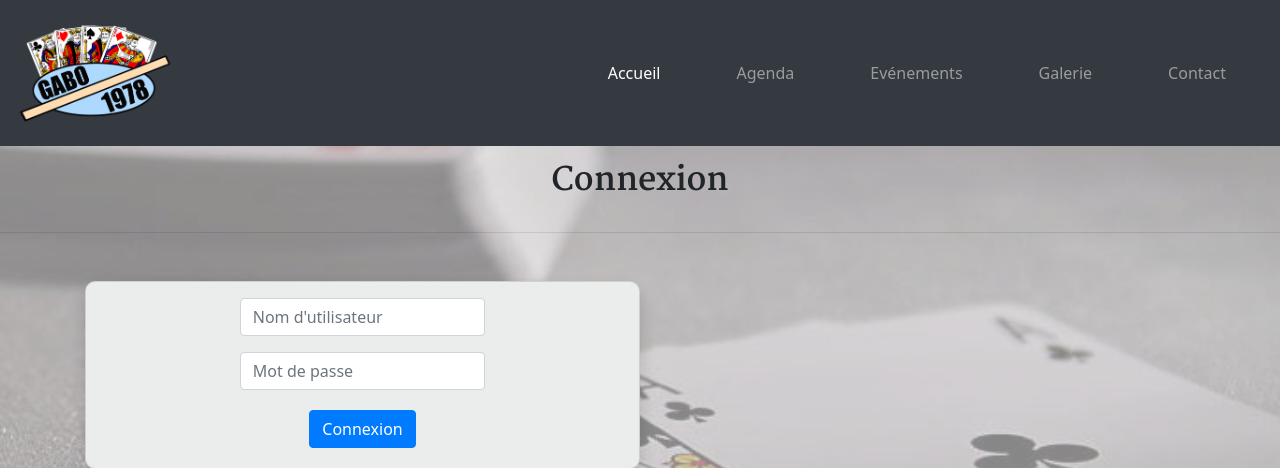
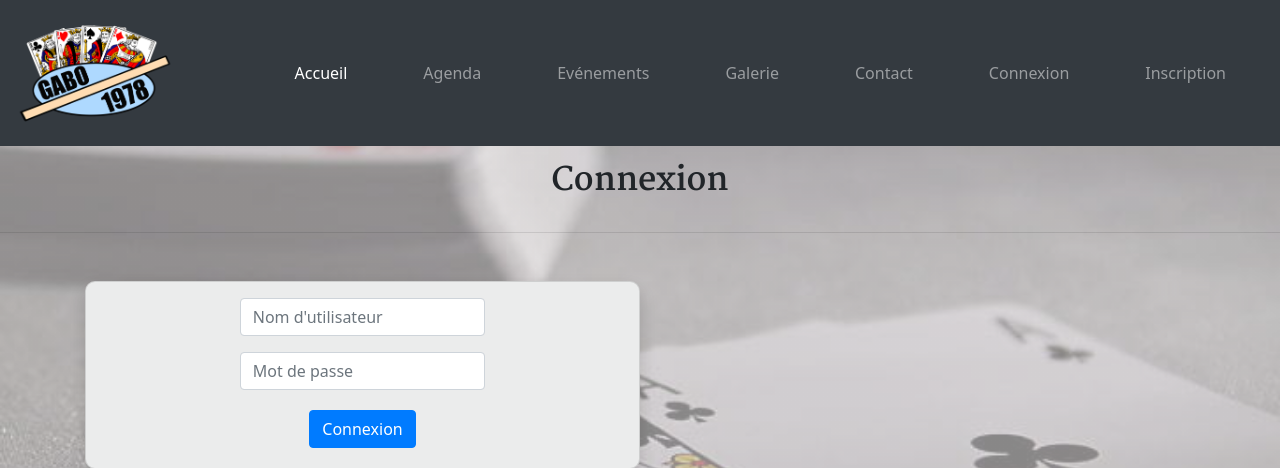
Before and after one commit to GodefroyCourtin/projet3-bridge, a Django app: page /account/connexion in a window 1280 px wide. Shown: the top 468 px of the page. Run offline with Django 3.2, Linux system fonts and the light colour scheme; some libraries are stand-ins or nearby versions.

Commit message:
partie admin ok

```diff
--- a/bridge/account/urls.py
+++ b/bridge/account/urls.py
@@ -11,4 +11,5 @@ urlpatterns = [
         name="inscription_producteur",
     ),
     path("connexion", views.connexion, name="connexion"),
+    path("deconnexion", views.deconnexion, name="deconnexion"),
 ]
--- a/bridge/account/views.py
+++ b/bridge/account/views.py
@@ -41,6 +41,14 @@ def connexion(request):
     else:
         return render(request, "account/connexion.html", {"form": Signin()})
 
-
+@login_required
 def my_account(request):
     return render(request, "account/my_account.html")
+
+
+
+@login_required
+def deconnexion(request):
+    """Allow the user to disconnect."""
+    logout(request)
+    return redirect('/')
--- a/bridge/bridge/settings.py
+++ b/bridge/bridge/settings.py
@@ -109,9 +109,9 @@ STATIC_URL = "/static/"
 
 STATICFILES_STORAGE = 'whitenoise.storage.CompressedManifestStaticFilesStorage'
 
-# AUTH_USER_MODEL = "account.My_user"
+AUTH_USER_MODEL = "account.My_user"
 
-# LOGIN_URL = "account:sign_up"
+LOGIN_URL = "account:connexion"
 
 if os.environ.get("PRODUCTION") is None:
     from .settings_dev import *
--- a/bridge/club/templates/club/base.html
+++ b/bridge/club/templates/club/base.html
@@ -1,4 +1,6 @@
 {% load static %}
+
+
 <!doctype html>
 
 <html lang="fr">
@@ -41,6 +43,22 @@
                 <li>
                     <a class="nav-link text-center" href="{% url 'club:contact' %}">Contact</a>
                 </li>
+                {% if user.is_authenticated  %}
+                <li>
+                    <a class="nav-link text-center" href="{% url 'account:deconnexion' %}">Deconnexion</a>
+                </li>
+                <li>
+                    <a class="nav-link text-center" href="{% url 'account:my_account' %}">Mon compte</a>
+                </li>
+
+                {% else %}
+                <li>
+                    <a class="nav-link text-center" href="{% url 'account:connexion' %}">Connexion</a>
+                </li>
+                <li>
+                    <a class="nav-link text-center" href="{% url 'account:inscription_producteur' %}">Inscription</a>
+                </li>
+                {% endif %}
             </ul>
         </div>
     </nav>
```
Also changed, not shown: bridge/account/migrations/0001_initial.py (added), bridge/db.sqlite3.
